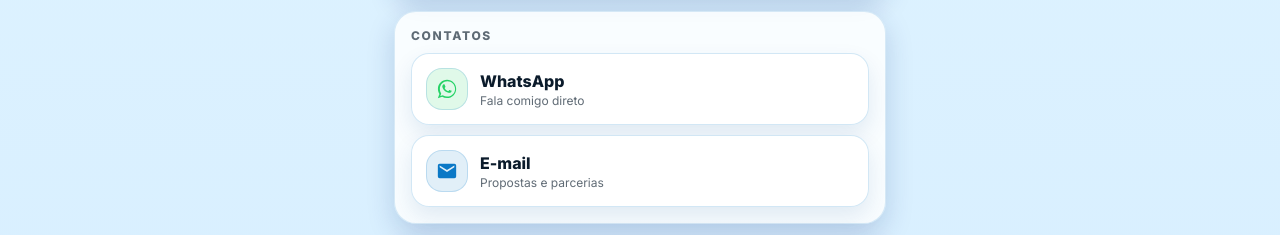
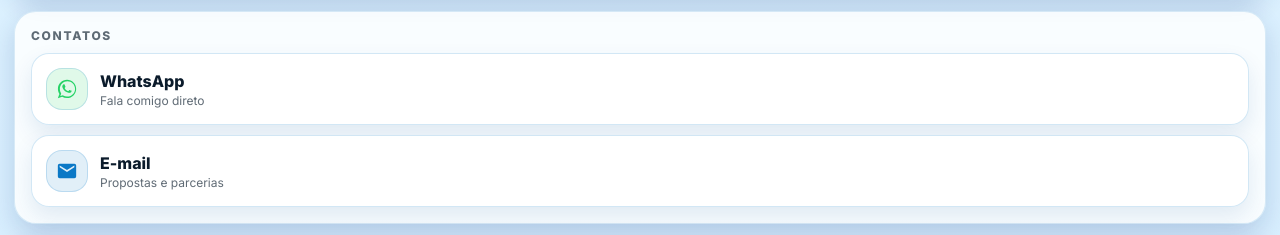
Before and after one commit to RobinsonWebber/Linkfree, a plain HTML site: page index.html in a window 1280 px wide. Shown: the part 292-527 px from the top of the page. Drawn offline with Linux system fonts and the light colour scheme.

Commit message:
Refactor styles in styles.css for consistency

```diff
--- a/styles.css
+++ b/styles.css
@@ -59,8 +59,9 @@ body{
 
 /* Wrapper */
 .wrap{
-  width:min(520px, 100%);  /* estilo “cartaz” mais estreito */
-  margin:0 auto;
+  width: 100%;
+  max-width: 520px;
+  margin: 0 auto;
   padding: 0 14px 120px;
 }
 
@@ -271,3 +272,10 @@ section#sections{
 .ico svg{ width:22px; height:22px; display:block; }
 
 .ico svg path{ fill: currentColor; }
+.wrap,
+.hero,
+.card,
+section#sections,
+.block {
+  max-width: 100%;
+}
```
